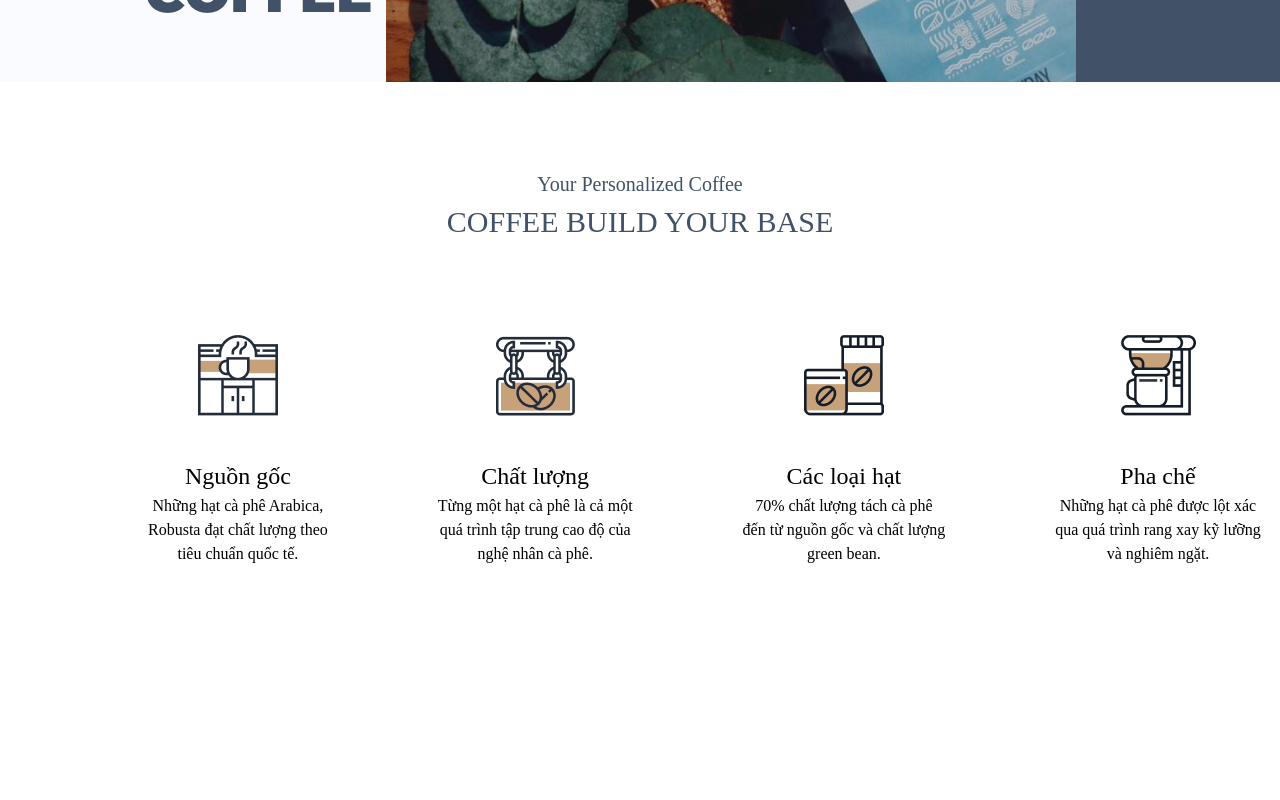
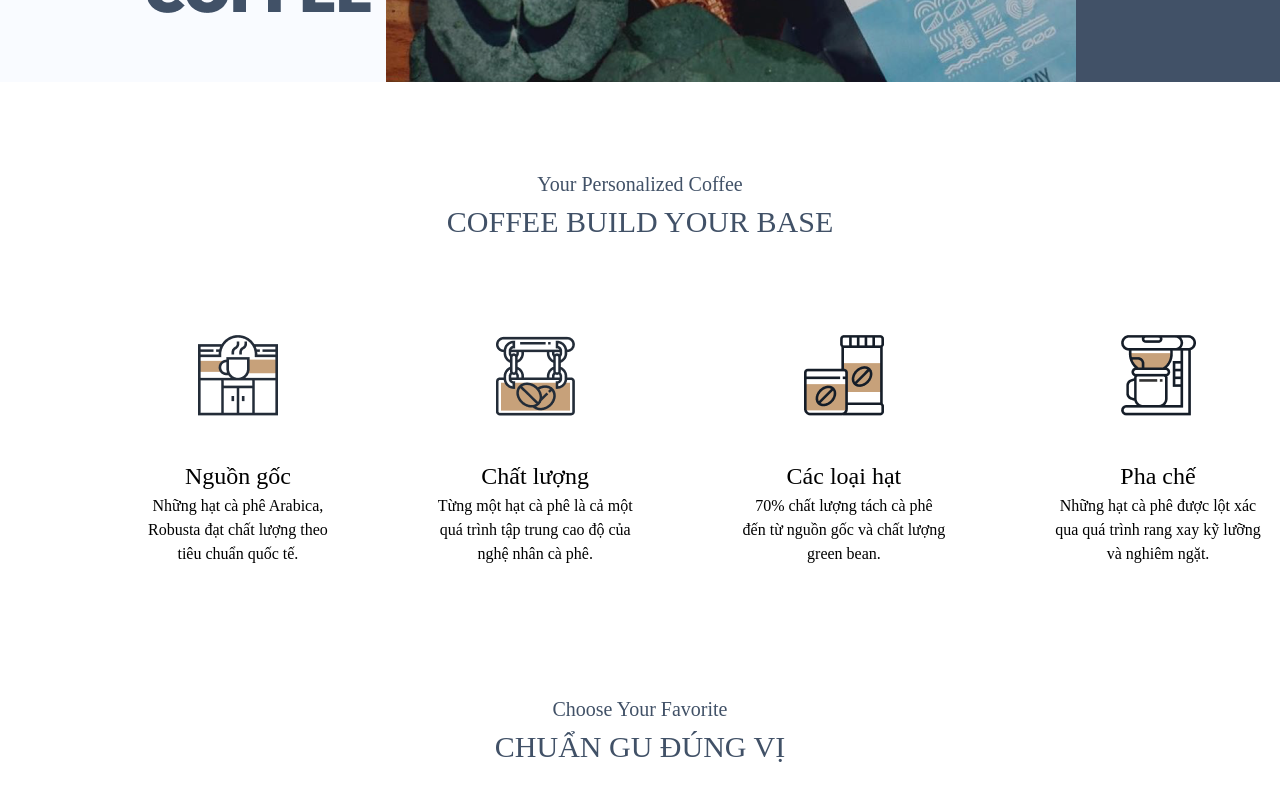
Before and after one commit to DimaGorbusha/revo-coffee, a React (Create React App) app: page / in a window 1280 px wide. Shown: the part 686-1486 px from the top of the page. Before the commit the page ends 1252 px from the top, so only its background shows below. Built offline with nearby package versions, Linux system fonts and the light colour scheme.

Commit message:
start carousel

```diff
--- a/src/App.js
+++ b/src/App.js
@@ -1,6 +1,7 @@
 import Advertisment from "./components/Advertisment";
 import Description from "./components/Description";
 import Menu from "./components/Menu";
+import Carousel from "./components/Carousel";
 
 function App() {
   return (
@@ -12,6 +13,9 @@ function App() {
       <div>
         <Description/>
       </div>
+      <div>
+        <Carousel/>
+      </div>
     </div>
   );
 }
--- /dev/null
+++ b/src/components/Carousel.jsx
@@ -0,0 +1,20 @@
+import React from 'react'
+import coffe1 from './coffe1'
+
+export default function Carousel() {
+  return (
+      <div>
+        <div className="text-center">
+            <h2 className="text-[20px] font-nunito-semibold text-main items-right">Choose Your Favorite</h2>
+            <h1 className="text-[30px] font-mon-black text-main items-center">CHUẨN GU ĐÚNG VỊ</h1>
+        </div>
+        <div className='w-[800px] m-auto'>
+          <div className='flex overflow-x-auto'>
+            <div className='w-[559px] h-[256px] flex'>
+              <img src="" alt="" />
+            </div>
+          </div>
+        </div>
+      </div>
+  )
+}
--- a/src/components/Description.jsx
+++ b/src/components/Description.jsx
@@ -6,7 +6,7 @@ import four from './4.png'
 
 export default function Description() {
   return (
-    <div>
+    <div className="mb-[128px]">
         <div className='flex flex-col align-middle items-center mt-[87px]'>
             <p className="font-nunito-semibold text-main text-[20px] p-0">Your Personalized Coffee</p>
             <h1 className="font-mon-black text-main text-[30px] p-0">COFFEE BUILD YOUR BASE</h1>
--- a/tailwind.config.js
+++ b/tailwind.config.js
@@ -7,7 +7,10 @@ module.exports = {
     extend: {
       colors: {
         main: "#415167",
-        menu: "#EDF0F5"
+        menu: "#EDF0F5",
+        accent_dark: "#C7A17A",
+        accent_light: "#F9F5E8",
+        dark_gray: "#151D28",
       },
       fontFamily: {
         'nunito-bold': ['Nunito-Bold'],
```
Also changed, not shown: src/components/bg-carousel.png (added), src/components/coffe1.png (added).
